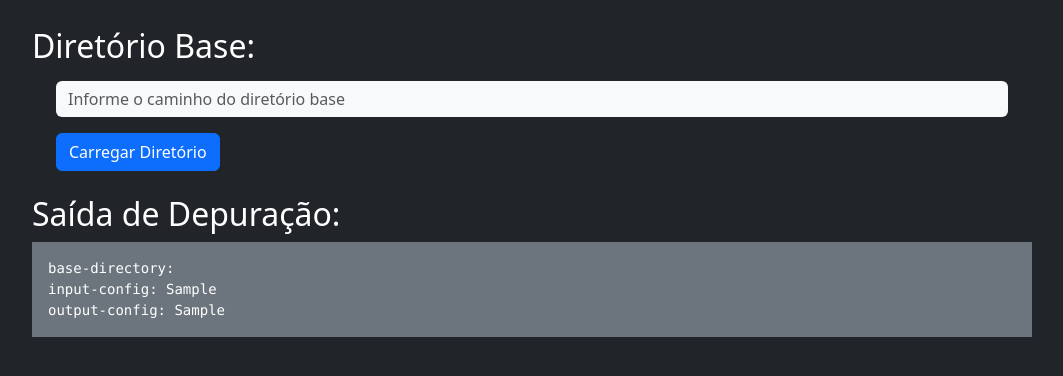
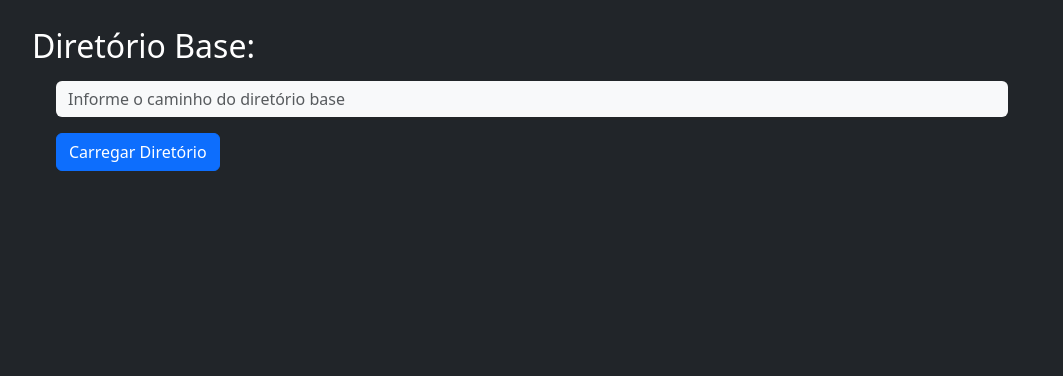
Before and after one commit to iuryFilho/safs, a Flask app: template src/templates/generation.jinja in a window 1280 px wide. Shown: the part 69-445 px from the top of the page, without its empty margins (108-1171 px from the left). Run offline with Flask 3, Linux system fonts and the light colour scheme; the template is opened without the code that fills it: most values are stand-ins (such as "Sample title", 1, 10 or a date in 2020).

Commit message:
clean: Remove debug output

```diff
--- a/src/routes/generation_route.py
+++ b/src/routes/generation_route.py
@@ -10,7 +10,6 @@ from services.data_utils import session
 from data.metrics_data import FILTERED_METRICS as FM
 
 blueprint = Blueprint("generation", __name__)
-debug_output = False
 
 
 @blueprint.route("/", methods=["GET"])
@@ -25,14 +24,12 @@ def index():
     if base_dir_error:
         return render_template(
             "generation.jinja",
-            debug_output=debug_output,
             base_directory=base_directory,
             base_dir_error=base_dir_error,
         )
     metric_type = session["metric_type"]
     return render_template(
         "generation.jinja",
-        debug_output=debug_output,
         base_directory=base_directory,
         metric_type=metric_type,
         grouped_metrics=FM[metric_type],
--- a/src/static/mainForm.js
+++ b/src/static/mainForm.js
@@ -1,5 +1,4 @@
 const mainForm = document.getElementById("form");
-const debugOutput = document.getElementById("debug-output");
 
 // Initialization of Bootstrap tooltips
 document.addEventListener("DOMContentLoaded", function () {
@@ -11,42 +10,6 @@ document.addEventListener("DOMContentLoaded", function () {
     });
 });
 
-if (debugOutput) {
-    function setOutput() {
-        debugOutput.textContent = "";
-        for (const [key, value] of new FormData(mainForm)) {
-            debugOutput.textContent += `${key}: ${value}\n`;
-        }
-    }
-    document.addEventListener("DOMContentLoaded", setOutput);
-    (() => {
-        const checkboxes = mainForm.querySelectorAll(
-            'input[type="checkbox"][name="directory-list"], input[type="checkbox"][name="metric-list"]'
-        );
-        checkboxes.forEach((checkbox) => {
-            checkbox.addEventListener("change", function () {
-                setOutput();
-            });
-        });
-        const selections = mainForm.querySelectorAll("select");
-        selections.forEach((select) => {
-            select.addEventListener("change", function () {
-                setOutput();
-            });
-        });
-        const graphSection = mainForm.querySelector("#graph-section");
-        if (graphSection) {
-            const inputs = graphSection.querySelectorAll(
-                'input[type="text"], input[type="number"]'
-            );
-            inputs.forEach((input) => {
-                input.addEventListener("input", function () {
-                    setOutput();
-                });
-            });
-        }
-    })();
-}
 mainForm.addEventListener("keydown", function (event) {
     if (event.key === "Enter") {
         if (event.target.id == "base-directory") {
@@ -173,9 +136,6 @@ async function loadConfig() {
             if (configData["graph-config"]["loads"]) {
                 setLoads(configData["graph-config"]);
             }
-        }
-        if (debugOutput) {
-            setOutput();
         }
         showToast(data.message || "Configuration loaded successfully!");
     }
--- a/src/templates/generation.jinja
+++ b/src/templates/generation.jinja
@@ -373,12 +373,6 @@
     {% endif %}
   </form>
 
-  {% if debug_output %}
-    {% call section("debug") %}
-      <h2>Saída de Depuração:</h2>
-      <pre id="debug-output" class="text-bg-secondary p-3">{{ debug_output }}</pre>
-    {% endcall %}
-  {% endif %}
 {% endblock content %}
 {% block scripts %}
   <script src="{{ url_for('static', filename='mainForm.js') }}"></script>
```
